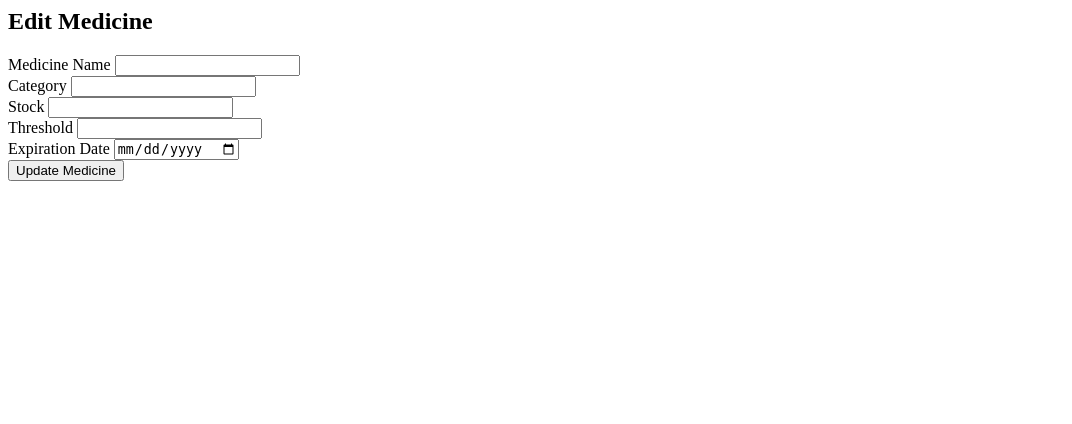
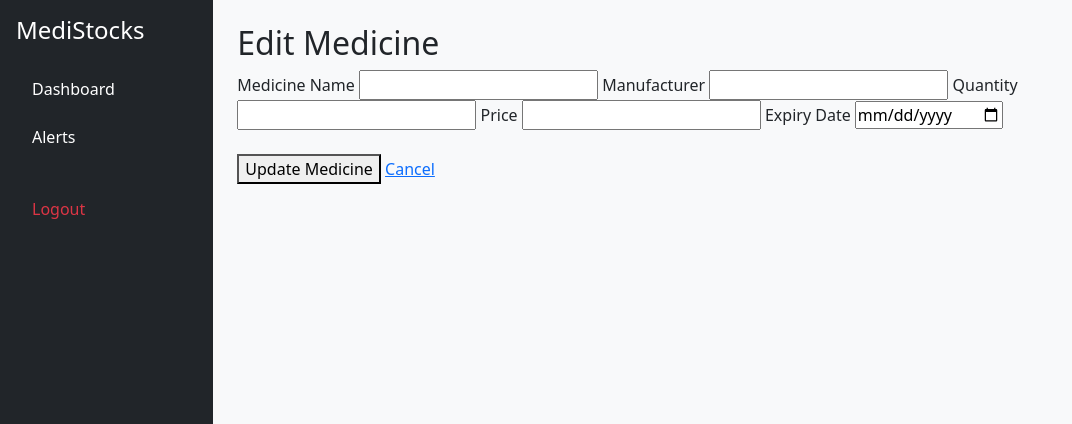
Before and after one commit to janumpallydivya15-netizen/MediStocks, a Flask app: template templates/edit_medicine.html in a window 1280 px wide. Shown: the top 424 px of the page, without its empty margins (0-1072 px from the left). Run offline with Flask 3, Linux system fonts and the light colour scheme; the template is opened without the code that fills it, so the values that code supplies are empty.

Commit message:
edit_medicine.html

```diff
--- a/templates/edit_medicine.html
+++ b/templates/edit_medicine.html
@@ -1,50 +1,54 @@
+{% extends "base.html" %}
+
+{% block content %}
 <h2>Edit Medicine</h2>
 
 <form method="POST" action="{{ url_for('edit_medicine', medicine_id=medicine.medicine_id) }}">
 
+    <label>Medicine Name</label>
+    <input
+        type="text"
+        name="name"
+        value="{{ medicine.name }}"
+        required
+    >
 
-    <div class="mb-3">
-        <label>Medicine Name</label>
-        <input type="text" class="form-control"
-               name="name"
-               value="{{ medicine.name }}"
-               required>
-    </div>
+    <label>Manufacturer</label>
+    <input
+        type="text"
+        name="manufacturer"
+        value="{{ medicine.manufacturer }}"
+        required
+    >
 
-    <div class="mb-3">
-        <label>Category</label>
-        <input type="text" class="form-control"
-               name="category"
-               value="{{ medicine.category }}"
-               required>
-    </div>
+    <label>Quantity</label>
+    <input
+        type="number"
+        name="quantity"
+        value="{{ medicine.quantity }}"
+        required
+    >
 
-    <div class="mb-3">
-        <label>Stock</label>
-        <input type="number" class="form-control"
-               name="stock"
-               value="{{ medicine.stock }}"
-               required>
-    </div>
+    <label>Price</label>
+    <input
+        type="number"
+        step="0.01"
+        name="price"
+        value="{{ medicine.price }}"
+        required
+    >
 
-    <div class="mb-3">
-        <label>Threshold</label>
-        <input type="number" class="form-control"
-               name="threshold"
-               value="{{ medicine.threshold }}"
-               required>
-    </div>
+    <label>Expiry Date</label>
+    <input
+        type="date"
+        name="expiry_date"
+        value="{{ medicine.expiry_date }}"
+        required
+    >
 
-    <div class="mb-3">
-        <label>Expiration Date</label>
-        <input type="date" class="form-control"
-               name="expiration_date"
-               value="{{ medicine.expiration_date }}"
-               required>
-    </div>
-
-    <button type="submit" class="btn btn-primary">
-        Update Medicine
-    </button>
+    <br><br>
+    <button type="submit">Update Medicine</button>
+    <a href="{{ url_for('medicines') }}">Cancel</a>
 
 </form>
+{% endblock %}
```
